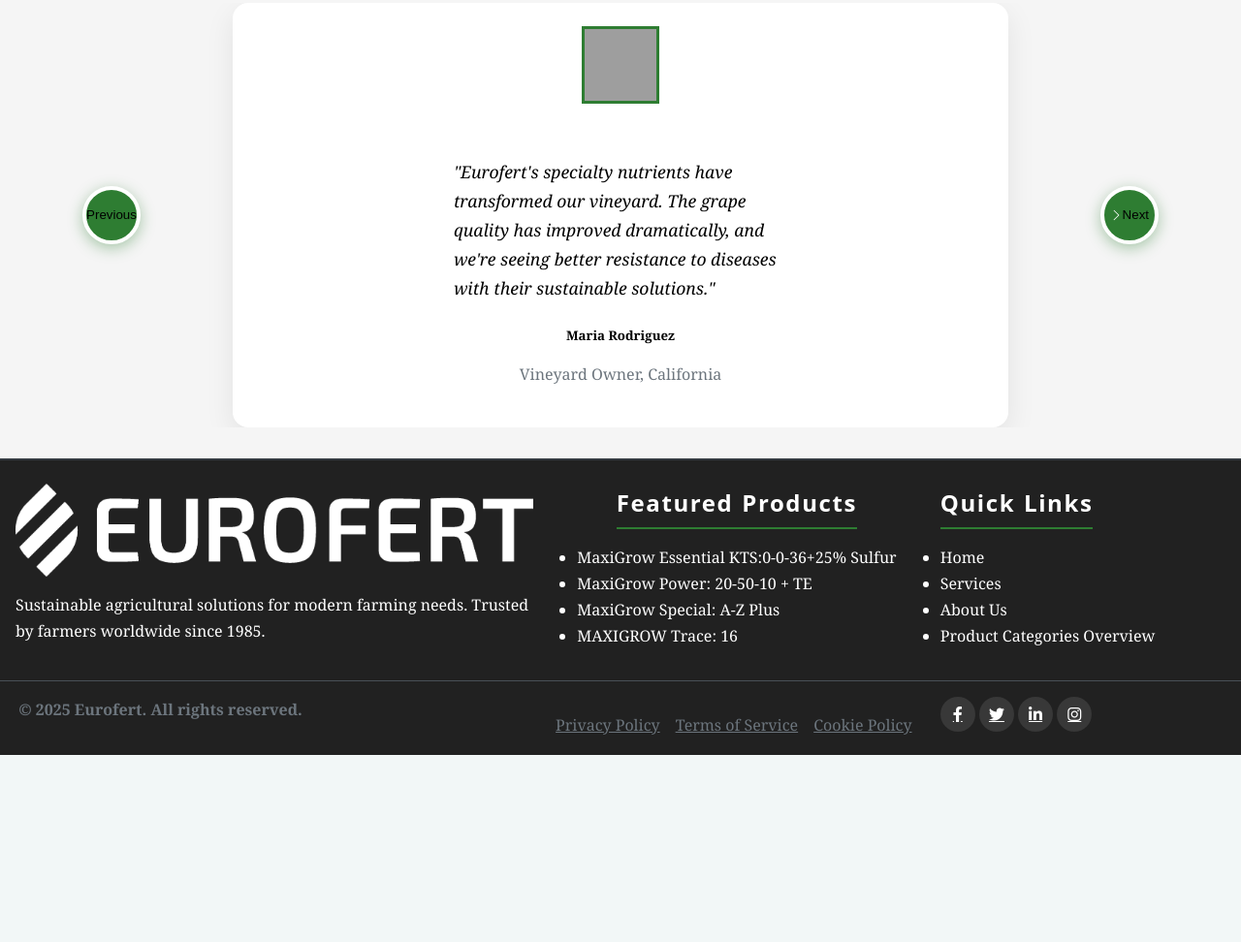
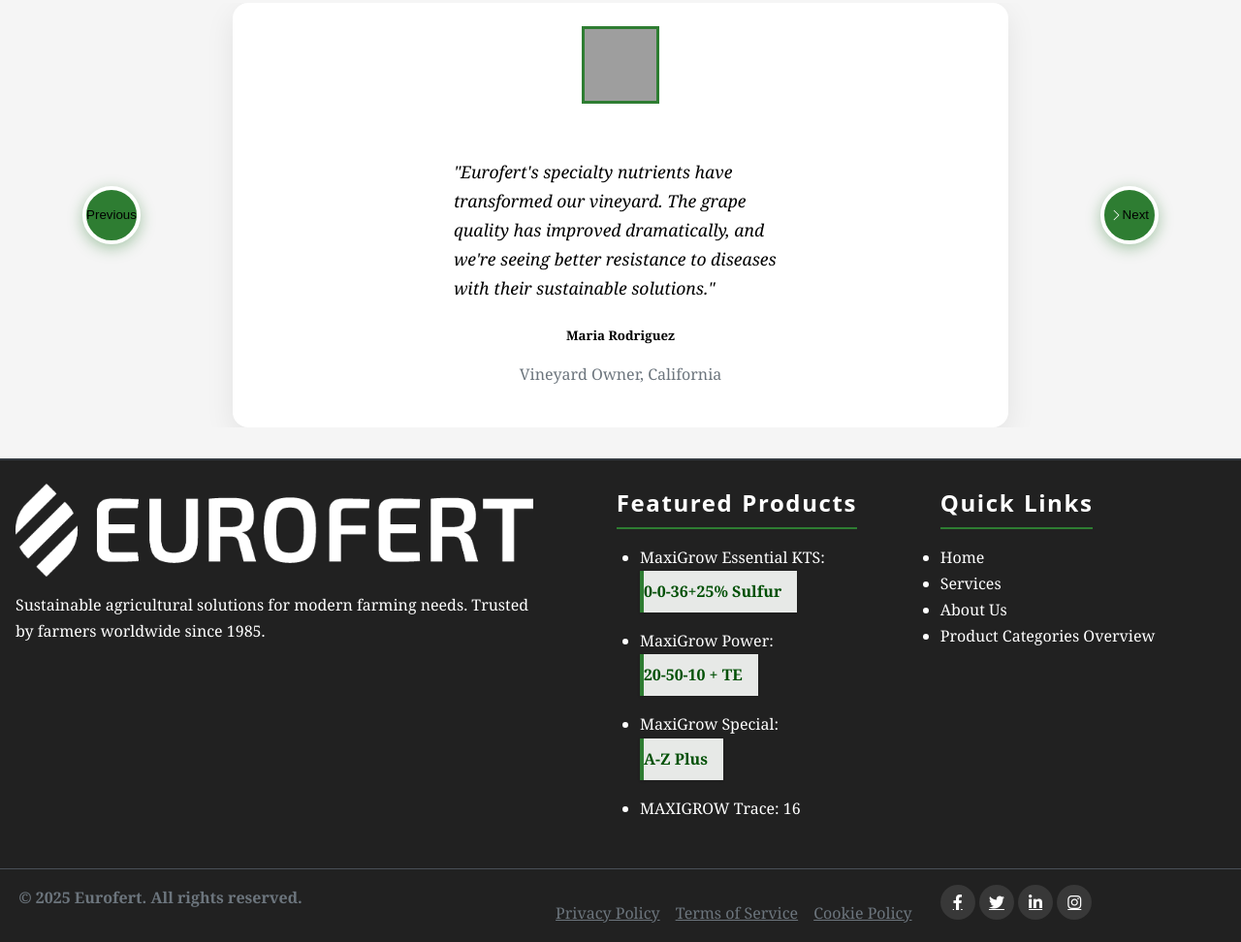
Before and after one commit to CoderX992/eurofert-website, a website built with Vite: page index.html in a window 1280 px wide. Shown: the part 3625-4597 px from the top of the page at 97% size. Before the commit the page ends 4404 px from the top, so only its background shows below. Built offline with nearby package versions, Linux system fonts and the light colour scheme; grey boxes are pictures that could not be loaded.

Commit message:
Updated main.js

```diff
--- a/css/styles.css
+++ b/css/styles.css
@@ -1887,6 +1887,21 @@
   display: block;
 }
 
+.footer-center-col.footer-top .footer-links {
+  max-width: 200px;
+  width: 100%;
+}
+
+.footer-center-col.footer-top .footer-links li {
+  list-style-position: outside;
+  padding-left: 0;
+  margin-bottom: var(--space-sm);
+}
+
+.footer-links .product-formula {
+  display: block;
+  padding-left: 0;
+}
 
    .footer-legal-bottom {
     grid-area: legal;
--- a/js/main.js
+++ b/js/main.js
@@ -12,7 +12,29 @@
 
   // Form validation
   initFormValidation();
+
+  // Format footer product links
+  formatFooterProductLinks();
 });
+
+function formatFooterProductLinks() {
+  const links = document.querySelectorAll('.footer-center-col.footer-top .footer-links li a');
+  const THRESHOLD = 22;
+  const formulaPattern = /^(.+?:)\s*([0-9\-+%.a-zA-Z\s]+)$/;
+
+  links.forEach(link => {
+    const text = link.textContent.trim();
+
+    if (text.length > THRESHOLD && formulaPattern.test(text)) {
+      const match = text.match(formulaPattern);
+      if (match) {
+        const productName = match[1];
+        const formula = match[2].trim();
+        link.innerHTML = `${productName}<span class="product-formula">${formula}</span>`;
+      }
+    }
+  });
+}
 
 // Animation initialization
 function initAnimations() {
```
